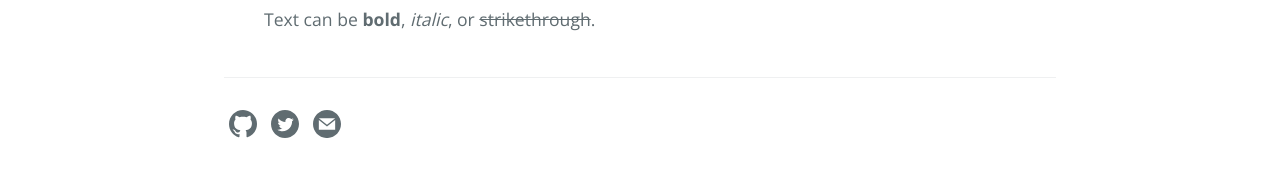
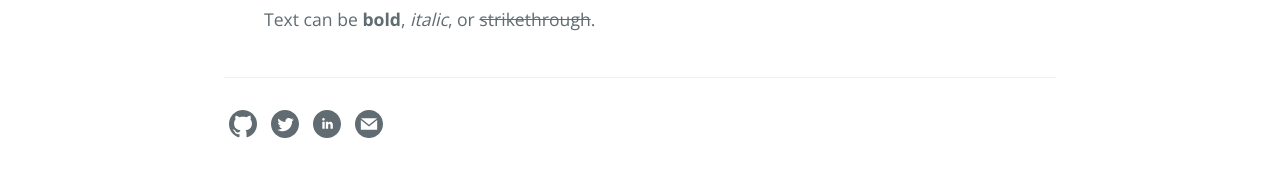
Before and after one commit to JavierLimon/javier-blog, a Jekyll site: the page built from index.md, in a window 1280 px wide. Shown: the part 1207-1396 px from the top of the page. Built offline with Jekyll 4.4.1, drawn with Linux system fonts in a browser that asks for light colours.

```diff
--- a/_layouts/default.html
+++ b/_layouts/default.html
@@ -111,6 +111,13 @@
                     </a>
                 </span>
 
+                <!-- Twitter icon -->
+                <span class="my-span-icon">
+                    <a href="https://www.linkedin.com/in/javier-limon/" aria-label="{{ site.github.owner_name }}'s Linkedin" title="{{ site.github.owner_name }}'s Linkedin">
+                        <svg class="my-svg-icon" xmlns="http://www.w3.org/2000/svg" width="24" height="24" viewBox="0 0 24 24"><path d="M12 0c-6.627 0-12 5.373-12 12s5.373 12 12 12 12-5.373 12-12-5.373-12-12-12zm-2 16h-2v-6h2v6zm-1-6.891c-.607 0-1.1-.496-1.1-1.109 0-.612.492-1.109 1.1-1.109s1.1.497 1.1 1.109c0 .613-.493 1.109-1.1 1.109zm8 6.891h-1.998v-2.861c0-1.881-2.002-1.722-2.002 0v2.861h-2v-6h2v1.093c.872-1.616 4-1.736 4 1.548v3.359z"/></svg>
+                    </a>
+                </span>
+
                 <!-- RSS icon -->
                 {% if site.plugins contains "jekyll-feed" %}
                 <span class="my-span-icon">
```
Also changed, not shown: assets/images/icons/linkedin.png (added).
